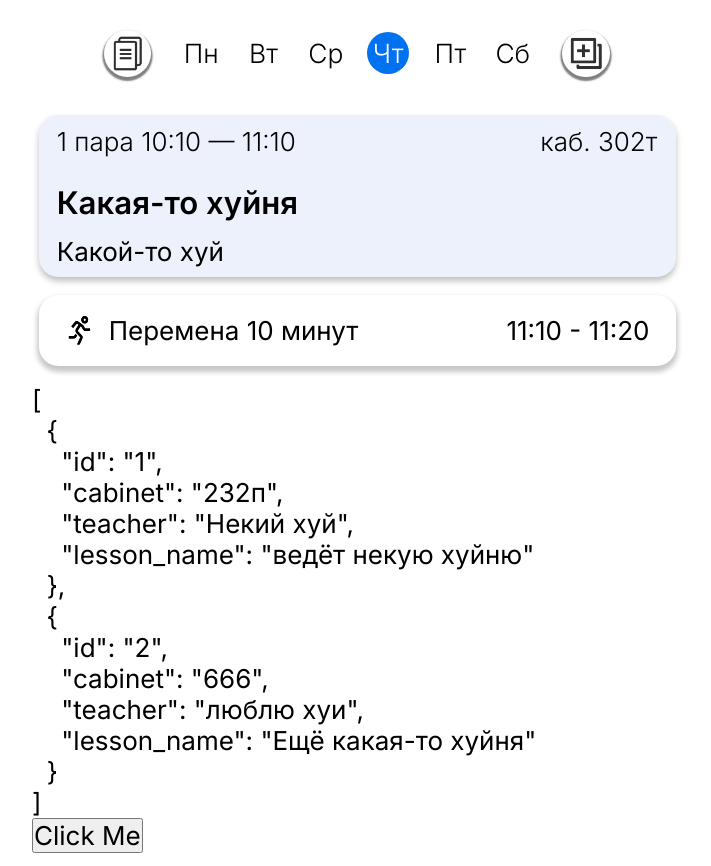
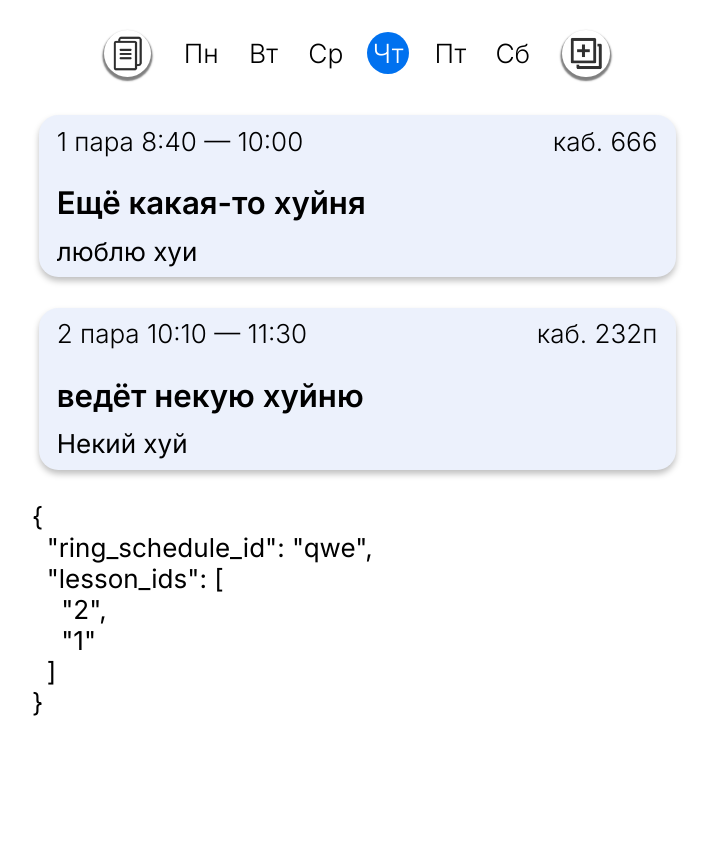
Before and after one commit to stinger222/edu-schedule-constructor, a React (Create React App) app: page / in a window 1280 px wide. Shown: the whole page, without its empty margins (283-994 px from the left). After the commit the page ends 800 px from the top, so only its background shows below. Built offline with nearby package versions, Linux system fonts and the light colour scheme.

Commit message:
Add TEMP implementation of rendering lesson cards

```diff
--- a/src/components/pages/Main/Main.tsx
+++ b/src/components/pages/Main/Main.tsx
@@ -8,29 +8,44 @@ import LessonCard from "../../LessonCard/LessonCard"
 import StyledMain from "./Main.styled"
 
 const Main = () => {
-	const {lessonsStore} = useContext(StoreContext)
+	const { comsposedSchedulesStore, headerStore, lessonsStore, ringSchedulesStore } = useContext(StoreContext)
+	const selectedDayId = headerStore.selectedDayId
+	const lessons = lessonsStore.lessons
+	const ringSchedules = ringSchedulesStore.schedules
+	const day = comsposedSchedulesStore.schedules[0].week[selectedDayId-1]
+
+
 	return (
 		<StyledMain>
 			<Header/>
 			<Container>
-			<LessonCard
-				cabinet="302т"
-				startTime="10:10"
-				endTime="11:10"
-				lessonId={1}
-				lessonName="Какая-то хуйня"
-				teacherName="Какой-то хуй"
+
+			{day.lesson_ids.map((lessonId, itemId) => {
+				const lesson = lessons.find(i => i.id === lessonId)
+				const lessonRings = ringSchedules.find(i => i.id === day.ring_schedule_id).lessons[itemId]
+
+				if (!lesson) {
+					return <h1>No lessons with such id!</h1>
+				} else if (!lessonRings) {
+					return <h1>No ring schedules with such id, or this day conains more lessons than defined in selected ring schedule!</h1>
+				}
+
+			return <>
+ 				<LessonCard
+					cabinet={lesson.cabinet}
+					startTime={lessonRings.start}
+					endTime={lessonRings.end}
+					lessonId={itemId + 1}
+					key={itemId}
+					lessonName={lesson.lesson_name}
+					teacherName={lesson.teacher}
 				/>
+				<br/>
+			</>
+			})}
 
-			<BreakCard
-				breakLength={10}
-				startTime="11:10"
-				endTime="11:20"
-			/>
-			<pre>{JSON.stringify(lessonsStore.lessons, null, 2)}</pre>
-			<button onClick={() => {
-				lessonsStore.dick()
-			}}>Click Me</button>
+			<pre>{JSON.stringify(comsposedSchedulesStore.schedules[0].week[selectedDayId-1], null, 2)}</pre>
+
 			</Container>
 		</StyledMain>
 	)
```
